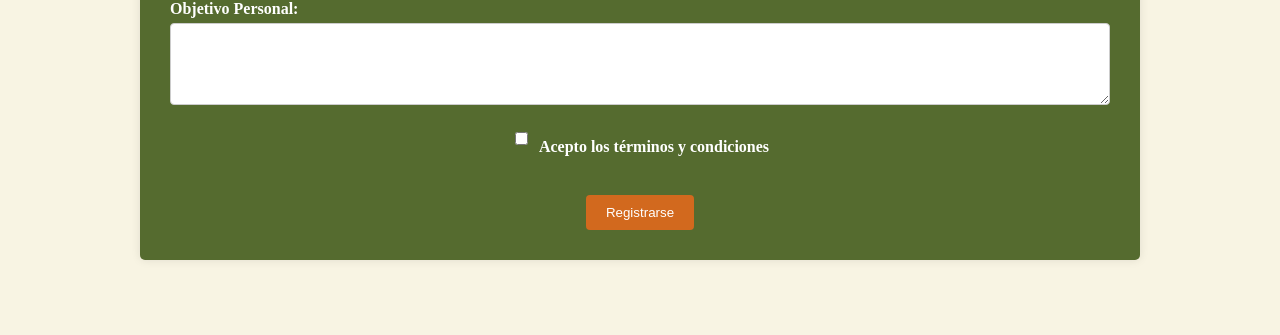
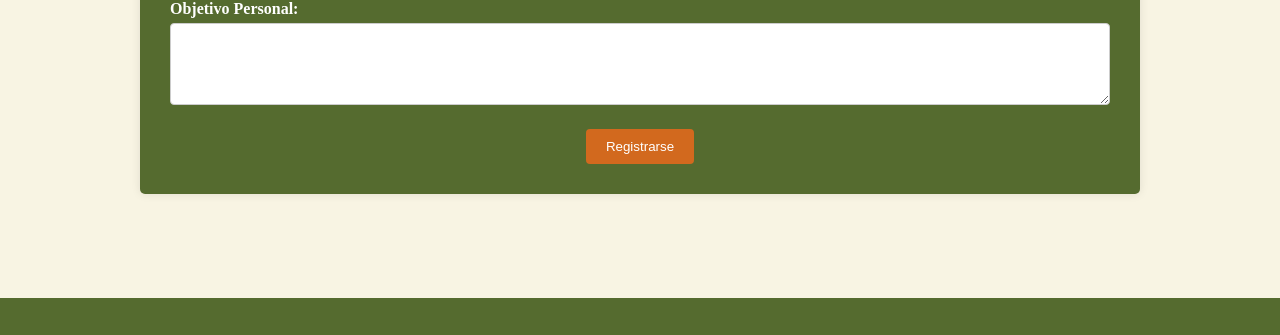
Before and after one commit to Jovany2106/PPYoga, a plain HTML site: page planestandar.html in a window 1280 px wide. Shown: the part 895-1230 px from the top of the page. Drawn offline with Linux system fonts and the light colour scheme.

Commit message:
Update planestandar.html

```diff
--- a/planestandar.html
+++ b/planestandar.html
@@ -50,12 +50,6 @@
 
   <label for="objetivo-intermedio">Objetivo Personal:</label>
   <textarea id="objetivo-intermedio" name="objetivo" class="input-intermedio" rows="4" required></textarea>
-<center>
-  <div class="checkbox-intermedio">
-    <input type="checkbox" id="terminos-intermedio" name="terminos" required>
-    <label for="terminos-intermedio">Acepto los términos y condiciones</label>
-  </div>
-    </center>
 
   <button type="submit" class="btn-intermedio">Registrarse</button>
 </form>
```
